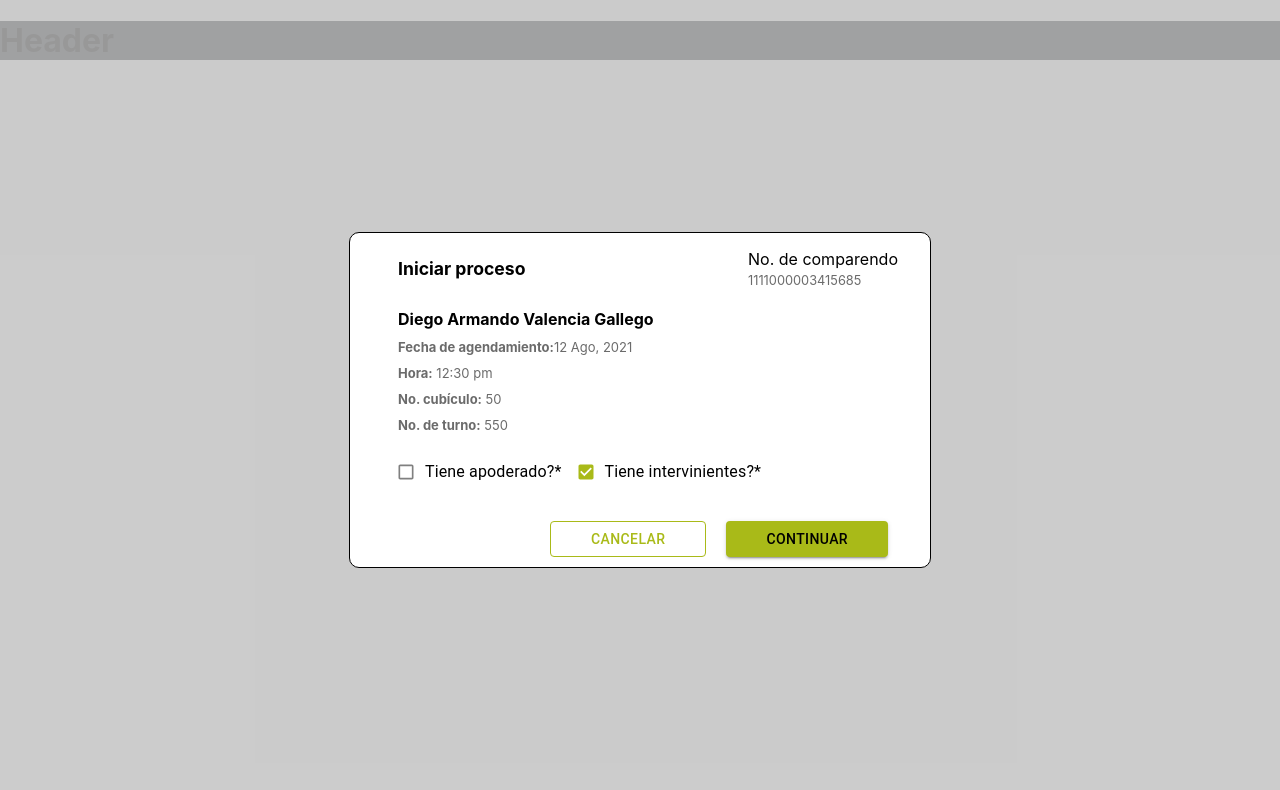
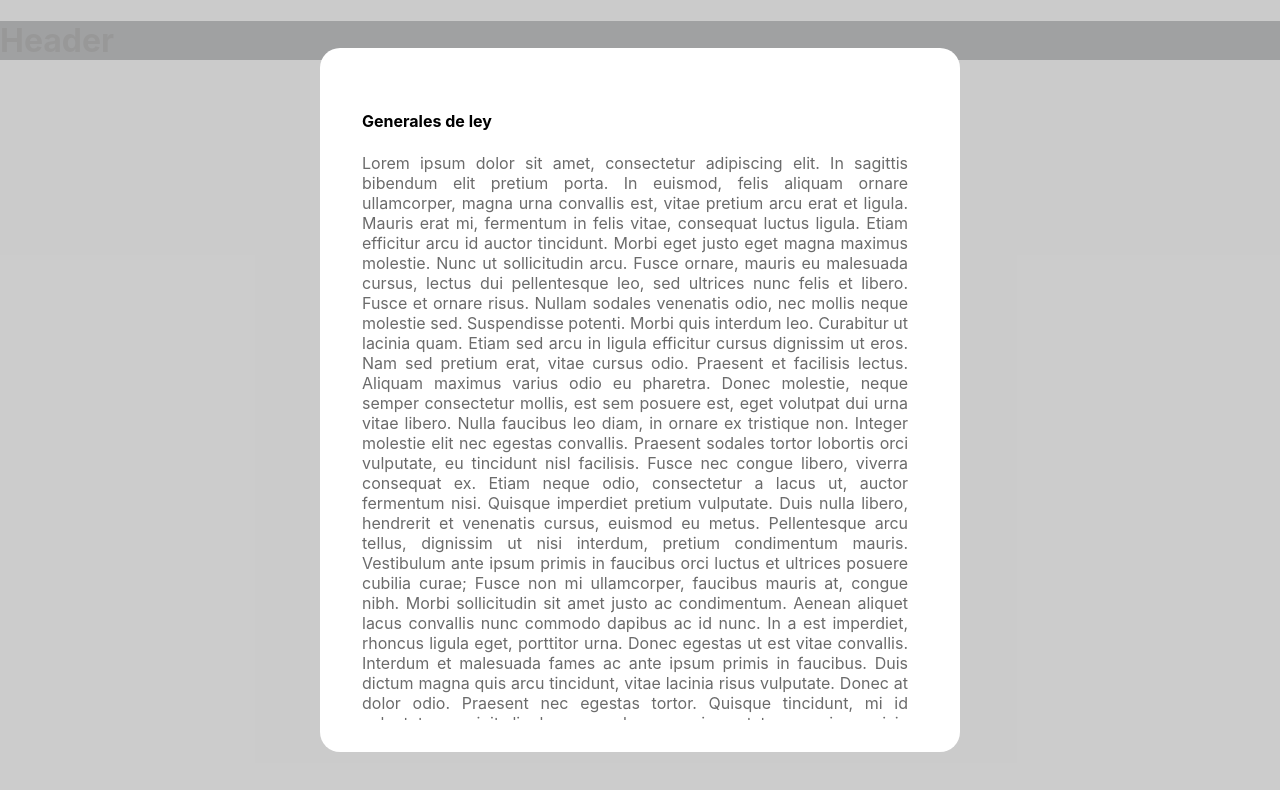
Before and after one commit to JohannCepeda16/fenix, a React (Create React App) app: page / in a window 1280 px wide. Shown: the top 790 px of the page. Built offline with nearby package versions, Linux system fonts and the light colour scheme; the HTML template or start-up script is replaced by a standard one.

Commit message:
Laws viewer

```diff
--- a/src/App.tsx
+++ b/src/App.tsx
@@ -1,7 +1,7 @@
-import React from "react";
 import PanelContainer from "./components/modals/PanelController";
 import "./App.css";
 import { useState } from "react";
+import GeneralLaws from "./components/GeneralLaws";
 
 function App() {
   const infringementInitialState = {
@@ -12,7 +12,8 @@ function App() {
     cubicleNumber: 50,
     shiftNumber: 550,
     type: "intervenning",
-    processNumber:"202108-123"
+    processNumber:"202108-123",
+    status: "NO INICIADO"
   };
 
   const [infringement, setInfringement] = useState(infringementInitialState);
@@ -23,12 +24,15 @@ function App() {
   return (
     <div className="App">
       <h1>Header</h1>
+      {/*
         <PanelContainer
           infringement={infringement}
           setInfringement={setInfringement}
           visibile={modalVisible}
           setModalVisible={setModalVisible}
         />
+      */}
+      <GeneralLaws infringement={infringement} setInfringement={setInfringement}/>
     </div>
   );
 }
--- a/src/components/GeneralLaws.tsx
+++ b/src/components/GeneralLaws.tsx
@@ -1,7 +1,204 @@
-export default function GeneralLaws(){
-    return(
-        <div>
+import { IPanelContainer } from "./types/Controller";
+import "./modals/ModalView.scss";
+import Button from "@material-ui/core/Button";
+import React, { useState } from "react";
 
+export default function GeneralLaws(props: IPanelContainer) {
+  const infringement = props.infringement;
+  const [localData, setLocalData] = useState({});
+  const [attorneyInfo, setAttorneyInfo] = useState({
+    age: "",
+    maritalStatus: "SOLTERO",
+    address: "",
+    phoneNumber: "",
+    ocupation: "",
+    email: "",
+  });
+
+  const handleAttorneyData = (
+    e: React.ChangeEvent<HTMLTextAreaElement | HTMLInputElement | HTMLSelectElement>
+  ) => {
+    setAttorneyInfo({ ...attorneyInfo, [e.target.name]: e.target.value });
+  };
+
+  const continueAction = () => {
+    let currentdate = new Date();
+    setLocalData({
+      date:
+        currentdate.getFullYear() +
+        "-" +
+        (currentdate.getMonth() + 1) +
+        "-" +
+        currentdate.getDate(),
+      time: currentdate.getHours() + ":" + currentdate.getMinutes(),
+      offender: infringement.name,
+      offenderIdCard: infringement.id,
+    });
+
+    console.log(attorneyInfo);
+  };
+
+  const cancelAction = () => {
+    props.setModalVisible(false);
+  };
+
+  return (
+    <div className="Modal-container">
+      <div className="Modal-laws-viewer">
+        <div className="Scroll-container">
+          <h4>Generales de ley</h4>
+          <p className="Scroll-content">
+            Lorem ipsum dolor sit amet, consectetur adipiscing elit. In sagittis
+            bibendum elit pretium porta. In euismod, felis aliquam ornare
+            ullamcorper, magna urna convallis est, vitae pretium arcu erat et
+            ligula. Mauris erat mi, fermentum in felis vitae, consequat luctus
+            ligula. Etiam efficitur arcu id auctor tincidunt. Morbi eget justo
+            eget magna maximus molestie. Nunc ut sollicitudin arcu. Fusce
+            ornare, mauris eu malesuada cursus, lectus dui pellentesque leo, sed
+            ultrices nunc felis et libero. Fusce et ornare risus. Nullam sodales
+            venenatis odio, nec mollis neque molestie sed. Suspendisse potenti.
+            Morbi quis interdum leo. Curabitur ut lacinia quam. Etiam sed arcu
+            in ligula efficitur cursus dignissim ut eros. Nam sed pretium erat,
+            vitae cursus odio. Praesent et facilisis lectus. Aliquam maximus
+            varius odio eu pharetra. Donec molestie, neque semper consectetur
+            mollis, est sem posuere est, eget volutpat dui urna vitae libero.
+            Nulla faucibus leo diam, in ornare ex tristique non. Integer
+            molestie elit nec egestas convallis. Praesent sodales tortor
+            lobortis orci vulputate, eu tincidunt nisl facilisis. Fusce nec
+            congue libero, viverra consequat ex. Etiam neque odio, consectetur a
+            lacus ut, auctor fermentum nisi. Quisque imperdiet pretium
+            vulputate. Duis nulla libero, hendrerit et venenatis cursus, euismod
+            eu metus. Pellentesque arcu tellus, dignissim ut nisi interdum,
+            pretium condimentum mauris. Vestibulum ante ipsum primis in faucibus
+            orci luctus et ultrices posuere cubilia curae; Fusce non mi
+            ullamcorper, faucibus mauris at, congue nibh. Morbi sollicitudin sit
+            amet justo ac condimentum. Aenean aliquet lacus convallis nunc
+            commodo dapibus ac id nunc. In a est imperdiet, rhoncus ligula eget,
+            porttitor urna. Donec egestas ut est vitae convallis. Interdum et
+            malesuada fames ac ante ipsum primis in faucibus. Duis dictum magna
+            quis arcu tincidunt, vitae lacinia risus vulputate. Donec at dolor
+            odio. Praesent nec egestas tortor. Quisque tincidunt, mi id
+            vulputate suscipit, ligula augue rhoncus mi, eget tempor risus mi in
+            lorem. Curabitur imperdiet porttitor nibh in posuere. Donec ultrices
+            eget lacus a consequat. Sed in congue tellus. Praesent eu efficitur
+            metus. Nulla sed lorem sem. Integer aliquet bibendum nibh. Proin
+            porttitor nibh nisi, sit amet accumsan quam mollis vitae. Curabitur
+            et lacus placerat, ullamcorper ante eget, molestie nisl. Duis sapien
+            lacus, bibendum nec bibendum ut, maximus ut massa. Sed nec eleifend
+            augue. Mauris nec orci volutpat, sodales turpis ullamcorper, rutrum
+            tortor. Donec hendrerit luctus magna, non accumsan metus interdum
+            non. Donec bibendum est velit, eu dignissim risus molestie at.
+            Integer eleifend semper lacus, a sollicitudin sapien convallis et.
+            Phasellus bibendum arcu lacus, non egestas massa fermentum at.
+            Maecenas erat nibh, euismod at nunc ut, volutpat vulputate elit.
+            Cras faucibus ligula ac vehicula pulvinar. Aliquam a nisi rhoncus,
+            hendrerit sem a, ullamcorper velit. In et justo vel magna dignissim
+            lacinia. Pellentesque commodo nibh quis erat consectetur, eget
+            condimentum ex ultrices. Pellentesque vulputate, purus non gravida
+            malesuada, elit nisl molestie libero, ac convallis libero nisi non
+            odio. Nam ut aliquam ante. Donec feugiat, lacus ac mattis eleifend,
+            eros orci consectetur orci, in bibendum libero magna feugiat nulla.
+            Fusce eu ante vitae orci interdum iaculis. Duis id mauris malesuada,
+            elementum mi sit amet, semper metus. Donec aliquet consectetur augue
+            eu sodales. Morbi consequat, risus ac imperdiet sollicitudin, lectus
+            ligula fermentum tellus, et pellentesque lectus sapien eu dolor.
+            Suspendisse ut pretium magna. Sed non sem dapibus, vulputate nisl
+            et, posuere ex.
+          </p>
+          {
+            <p className="Scroll-content" style={{ textAlign: "left" }}>
+              Acto seguido, esta AUTORIDAD DE TRANSITO procede a indagar sobre
+              sus generalidades de ley. EDAD:
+              <input
+                name="age"
+                value={attorneyInfo.age}
+                onChange={(e) => handleAttorneyData(e)}
+                placeholder="28"
+                className="input-plus"
+                style={{ width: "25px" }}
+              />
+              ESTADO CIVIL:
+              <select
+                name="maritalStatus"
+                onChange={(e) => handleAttorneyData(e)}
+                defaultValue="CADADO"
+                style={{ marginLeft: "10px" }}
+              >
+                <option value="CASADO">CASADO</option>
+                <option value="SOLTERO">SOLTERO</option>
+              </select>
+              <br />
+              DIRECCION DE RESIDENCIA:{" "}
+              <input
+                name="address"
+                value={attorneyInfo.address}
+                onChange={(e) => handleAttorneyData(e)}
+                placeholder="carrera 104 NO 15a - 72"
+                style={{ width: "300px", textTransform: "uppercase" }}
+              />
+              <br />
+              NUMERO TELEFONO:
+              <input
+                name="phoneNumber"
+                value={attorneyInfo.phoneNumber}
+                onChange={(e) => handleAttorneyData(e)}
+                className="input-plus"
+                placeholder="32150692935"
+                style={{ width: "110px" }}
+              />
+              PROFESION Y OFICIO:
+              <input
+                name="ocupation"
+                value={attorneyInfo.ocupation}
+                onChange={(e) => handleAttorneyData(e)}
+                className="input-plus"
+                placeholder="Médico"
+                style={{ width: "102px" }}
+              />{" "}
+              En este estado de la diligencia, el Despacho indaga con el
+              impugnante, si tiene un correto electrónico en caso de ser
+              requerido por esta autoridad de Tránsuto a efecto de notificarlom
+              quien manifiesta:
+              <input
+                placeholder="example@example.com"
+                name="email"
+                value={attorneyInfo.email}
+                onChange={(e) => handleAttorneyData(e)}
+                className="input-plus"
+              />
+            </p>
+          }
+          <div style={{ float: "right" }}>
+            <Button
+              variant="outlined"
+              style={{
+                color: "#a9ba18",
+                borderColor: "#a9ba18",
+                margin: "10px",
+                paddingLeft: "40px",
+                paddingRight: "40px",
+              }}
+              onClick={() => cancelAction()}
+            >
+              Cancelar
+            </Button>
+
+            <Button
+              variant="contained"
+              style={{
+                color: "black",
+                backgroundColor: "#bed000",
+                margin: "10px",
+                paddingLeft: "40px",
+                paddingRight: "40px",
+              }}
+              onClick={() => continueAction()}
+            >
+              Guardar
+            </Button>
+          </div>
         </div>
-    )
+      </div>
+    </div>
+  );
 }
--- a/src/components/modals/AttorneyPanel.tsx
+++ b/src/components/modals/AttorneyPanel.tsx
@@ -5,7 +5,7 @@ import TextField from "@material-ui/core/TextField";
 import PersonIcon from '@material-ui/icons/Person';
 import RecentActorsIcon from "@material-ui/icons/RecentActors";
 import PublishIcon from "@material-ui/icons/Publish";
-import { IPanelContainer } from "./types/Controller";
+import { IPanelContainer } from "../types/Controller";
 import "./ModalView.scss";
 import React, { useState } from "react";
 import { useEffect } from "react";
--- a/src/components/modals/EndProcess.tsx
+++ b/src/components/modals/EndProcess.tsx
@@ -1,4 +1,4 @@
-import { IPanelContainer } from "./types/Controller";
+import { IPanelContainer } from "../types/Controller";
 
 export default function EndProcess(props: IPanelContainer) {
   const infringement = props.infringement;
--- a/src/components/modals/ModalView.scss
+++ b/src/components/modals/ModalView.scss
@@ -1,13 +1,14 @@
-.Modal-container{
+.Modal-container {
   position: absolute;
   top: 0;
   left: 0;
   display: flex;
   min-height: 100vh;
   width: 100%;
-    background: rgba(191,191,191,0.8);
+  background: rgba(191, 191, 191, 0.8);
   z-index: 1;
   align-items: center;
+  justify-content: center;
 }
 
 .Modal {
@@ -26,31 +27,31 @@
   font-size: 0.8rem;
 }
 
-.Modal-item{
+.Modal-item {
   display: flex;
   margin-top: 10px;
 }
 
-.Modal-item-label{
+.Modal-item-label {
   color: #6b6b6b;
   font-size: small;
 }
 
-.Modal-item-icon{
+.Modal-item-icon {
   margin-right: 3px;
   color: #6b6b6b;
 }
 
 //Intervenning
 
-.Intervenning-dropdown{
+.Intervenning-dropdown {
   display: block;
   border: #000 solid 1px;
 }
 
 //Attorney
 
-.Modal-Input-file{
+.Modal-Input-file {
   border-style: dashed;
   width: 100%;
   height: 80px;
@@ -60,9 +61,57 @@
   border-width: 2px;
 }
 
-.Modal-file-icon{
+.Modal-file-icon {
   display: flex;
   align-items: center;
   justify-content: center;
   margin-top: 10px;
 }
+
+/* Laws Viewer*/
+
+.Modal-laws-viewer {
+  width: 45vw;
+  align-self: center;
+  display: block;
+  background-color: white;
+  height: 80vh;
+  border-radius: 20px;
+  padding: 2rem;
+  overflow: hidden;
+  display: flex;
+}
+
+.Scroll-container {
+  overflow-y: scroll;
+  padding: 10px;
+}
+
+.Scroll-content{
+    text-align: justify;
+    color: #6b6b6b;
+    margin-right: 10px;
+}
+
+.input-plus{
+    margin-left: 10px;
+    margin-right: 10px;
+    color:#000;
+    text-align: center;
+}
+
+/*Scrollbar configuration */
+
+::-webkit-scrollbar {
+  height: 12px;
+  width: 3px;
+  background: #c4c4c4;
+}
+
+::-webkit-scrollbar-thumb {
+  background: #6b6b6b;
+}
+
+::-webkit-scrollbar-corner {
+  background: #000;
+}
--- a/src/components/modals/PanelController.tsx
+++ b/src/components/modals/PanelController.tsx
@@ -1,6 +1,6 @@
 import { Grid } from "@material-ui/core";
 import StartProcess from "./StartProcess";
-import { IPanelContainer } from "./types/Controller";
+import { IPanelContainer } from "../types/Controller";
 import KeyboardBackspace from "@material-ui/icons/KeyboardBackspace";
 import "./ModalView.scss";
 import { useState } from "react";
--- a/src/components/modals/StartProcess.tsx
+++ b/src/components/modals/StartProcess.tsx
@@ -1,4 +1,4 @@
-import { IPanelContainer } from "./types/Controller";
+import { IPanelContainer } from "../types/Controller";
 import { withStyles } from "@material-ui/core/styles";
 import Checkbox, { CheckboxProps } from "@material-ui/core/Checkbox";
 import FormControlLabel from "@material-ui/core/FormControlLabel";
```
Also changed, not shown: src/components/types/Controller.tsx (renamed from src/components/modals/types/Controller.tsx). Lines whose indentation alone changed are shown as unchanged.
